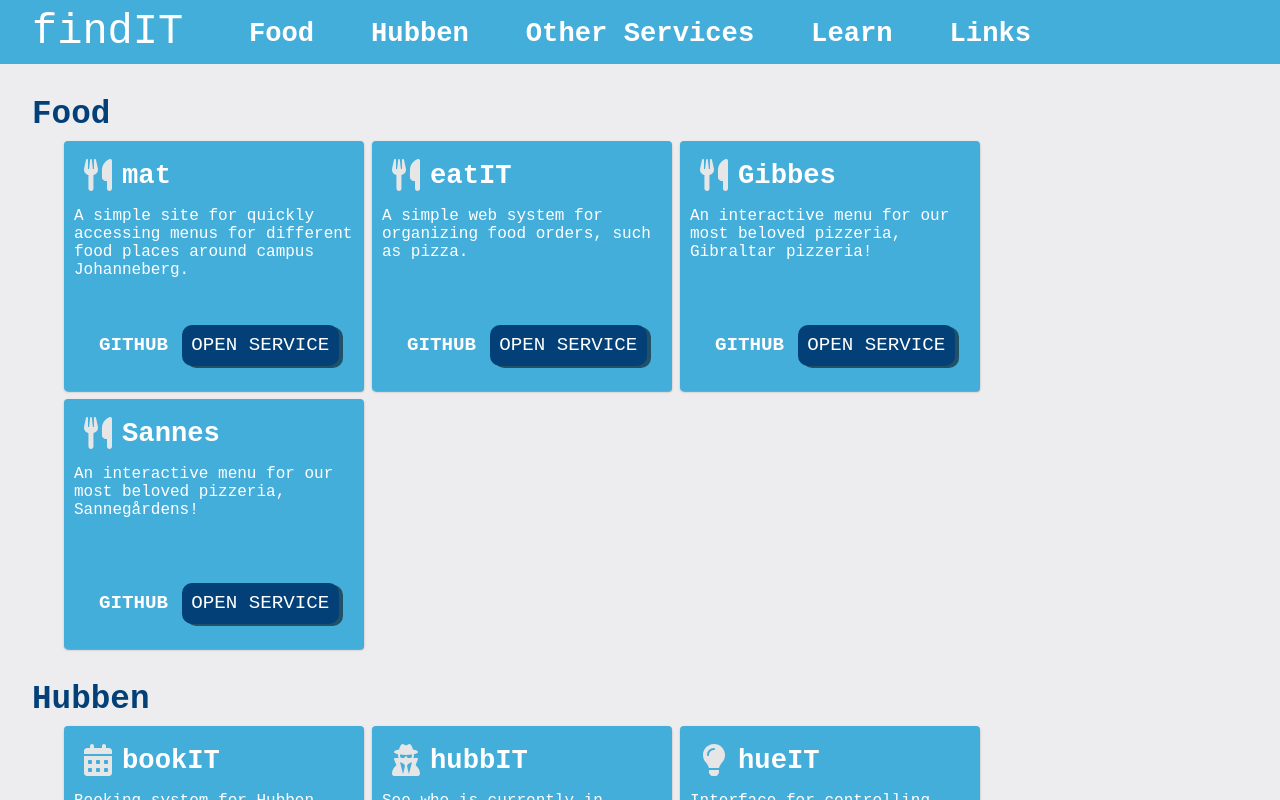
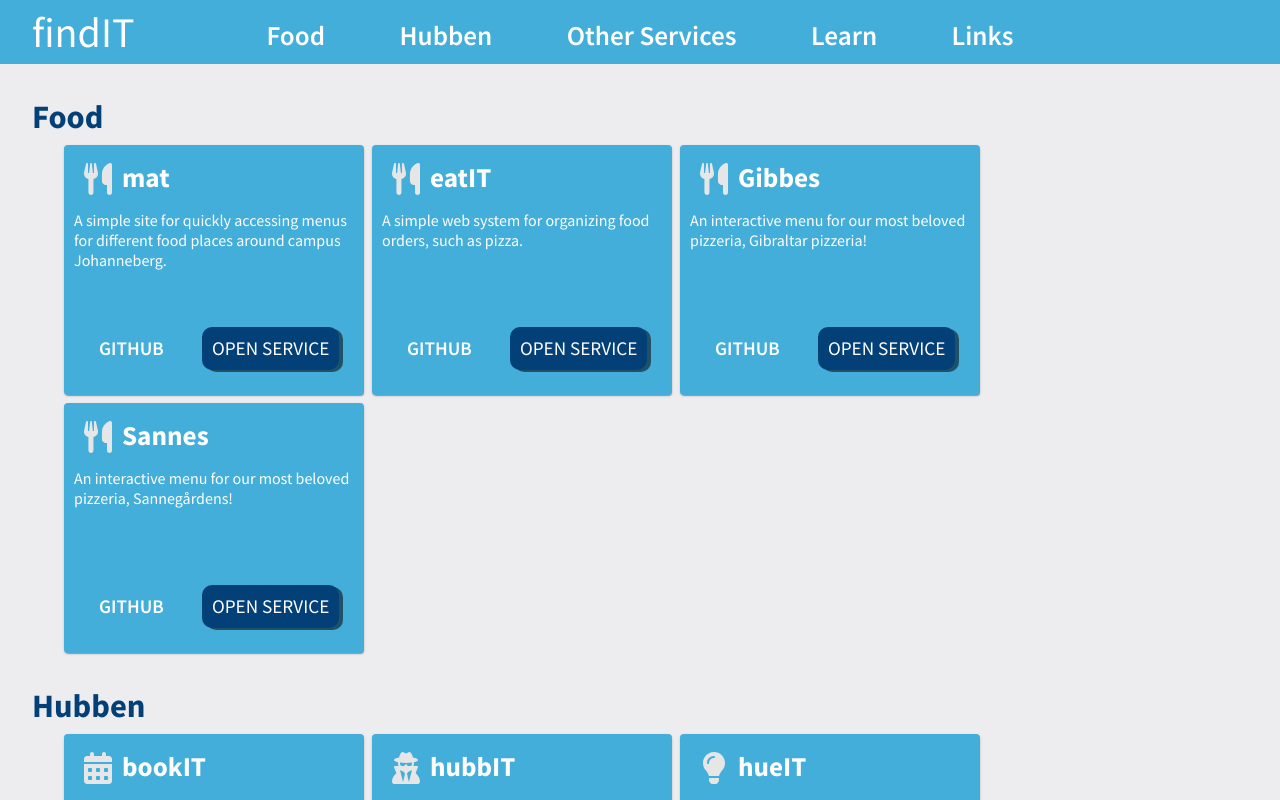
Before and after one commit to cthit/findIT, a Next.js app in the folder frontend/: page / in a window 1280 px wide. Shown: the top 800 px of the page. Built offline with nearby package versions, Linux system fonts and the light colour scheme.

Commit message:
bös commit

```diff
--- a/frontend/components/views/ServiceCard.module.scss
+++ b/frontend/components/views/ServiceCard.module.scss
@@ -7,8 +7,8 @@
 	:hover{
 		cursor:pointer;
 	}
+}
 
-}
 .aClass{
 	position:absolute;
 	color: var(--text);
@@ -36,10 +36,6 @@
 	font-size: $font-size-large;
 	color: var(--text);
 }
-/*.darkCard {
-	background-color: var(--background);
-		color: var(--text);
-}*/
 .cardClass {
 	background-color: var(--background);
 	color: var(--text);
--- a/frontend/pages/index.tsx
+++ b/frontend/pages/index.tsx
@@ -23,11 +23,7 @@ const Home: NextPage = () => {
       </Head>
 
       <div className="backgroundcolor">
-        <Header
-          categories={categories}
-          show={show}
-          setShow={setShow}
-        />
+        <Header categories={categories} show={show} setShow={setShow} />
         <main>
           {categories.map((service: Category) => (
             <CategoryList categories={service} key={service.category} />
--- a/frontend/resources/styles/vars.scss
+++ b/frontend/resources/styles/vars.scss
@@ -1,4 +1,4 @@
-$font: "courier new", -apple-system, system-ui;
+$font: "SourceSansPro", -apple-system, system-ui;
 $unicode-font: DejaVuSans, -apple-system, system-ui;
 $font-size-small: 1rem !default;
 $font-size-normal: 1.2rem !default;
```
